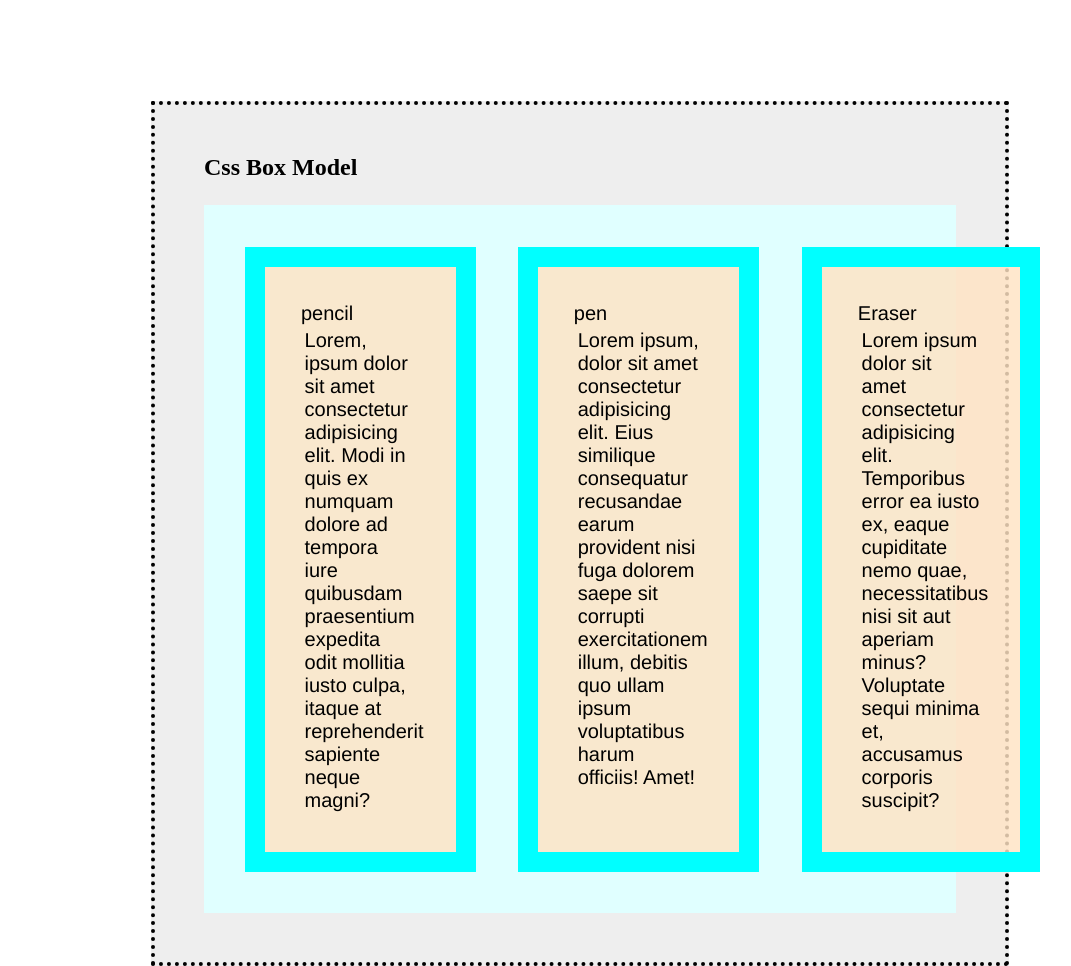
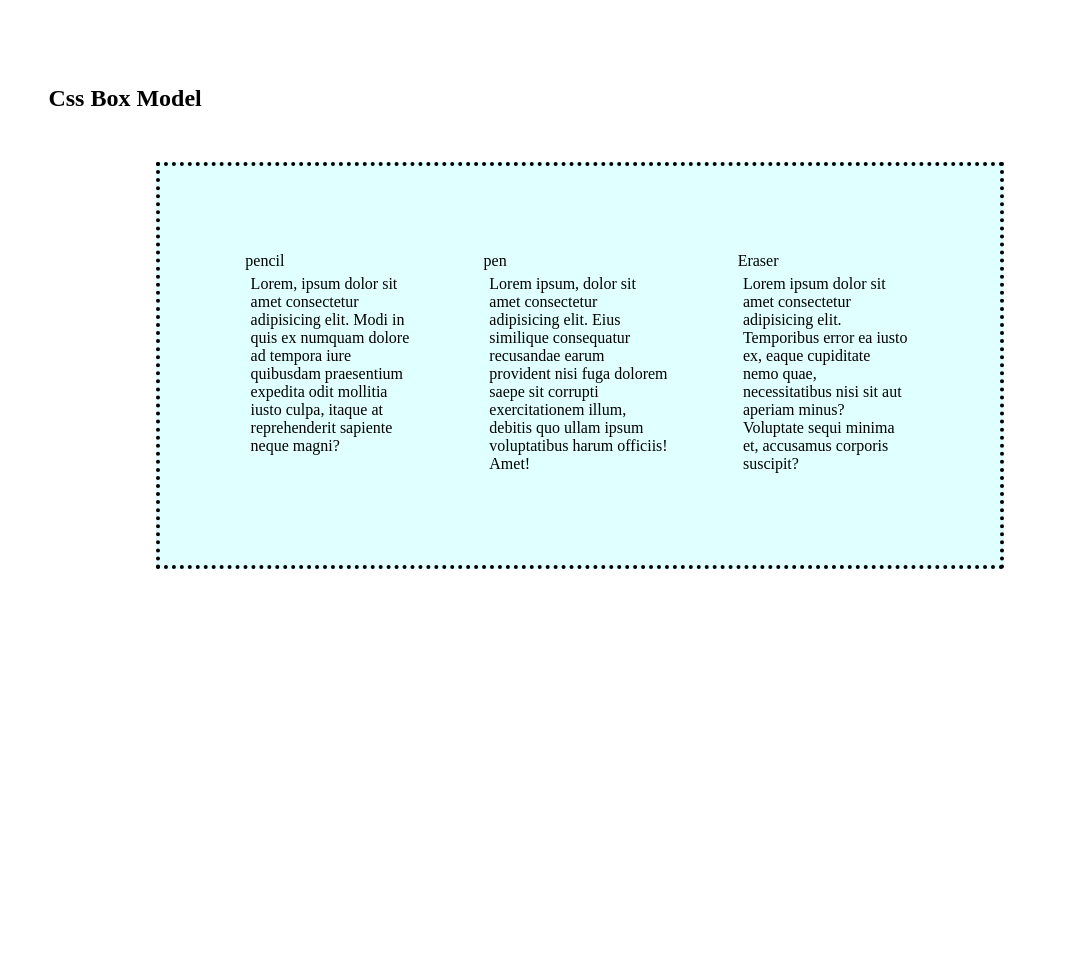
Before and after one commit to Mohammed-Masum-Billah/practice-project, a plain HTML site: page Explore Css2.html in a window 1280 px wide. Shown: the part 6562-7528 px from the top of the page, without its empty margins (60-1131 px from the left). After the commit the page ends 7205 px from the top, so only its background shows below. Drawn offline with Linux system fonts and the light colour scheme.

Commit message:
*learning css box model

```diff
--- a/Explore Css2.html
+++ b/Explore Css2.html
@@ -41,12 +41,14 @@
             padding: 20px;
             background-color: lightcyan;
             display: flex;
+            gap: 20px;
+            justify-content: space-evenly;
 
         }
 
 
 
-        .Box{
+        /* .Box{
             background-color: rgba(255, 228, 196, 0.822);
             font-size: 20px;
             font-family: 'Franklin Gothic Medium', 'Arial Narrow', Arial, sans-serif;
@@ -54,13 +56,16 @@
             padding: 5%;
             border: 20px solid cyan;
 
-        }
+        } */
         .more{
             background: #eee;
             width: 800px;
             margin: 50px auto 0;
             padding: 25px;
             border: 4px dotted black;
+            padding: 20px;
+            background-color: lightcyan;
+            display: flex;
         }
      </style>
 </head>
@@ -90,8 +95,9 @@
         <p>Lorem ipsum dolor sit, amet consectetur adipisicing elit. Repudiandae magnam nesciunt voluptatibus suscipit! Voluptatem, repellat architecto. Deserunt nobis aut, optio nisi corrupti excepturi officia illo vero! Provident animi aperiam totam. Lorem ipsum dolor sit, amet consectetur adipisicing elit. Repellendus iure aspernatur ab dicta doloribus! Voluptatem, quas? Eligendi, minus possimus. Animi porro sapiente veritatis est consequuntur velit officiis nemo quidem blanditiis!</p>
     </div>
     <br>
+    <h2>Css Box Model</h2>
     <div class="more">
-    <h2>Css Box Model</h2>
+
         <ul class="Model" type="none">
             <li class="Box">pencil
             <br>
```
